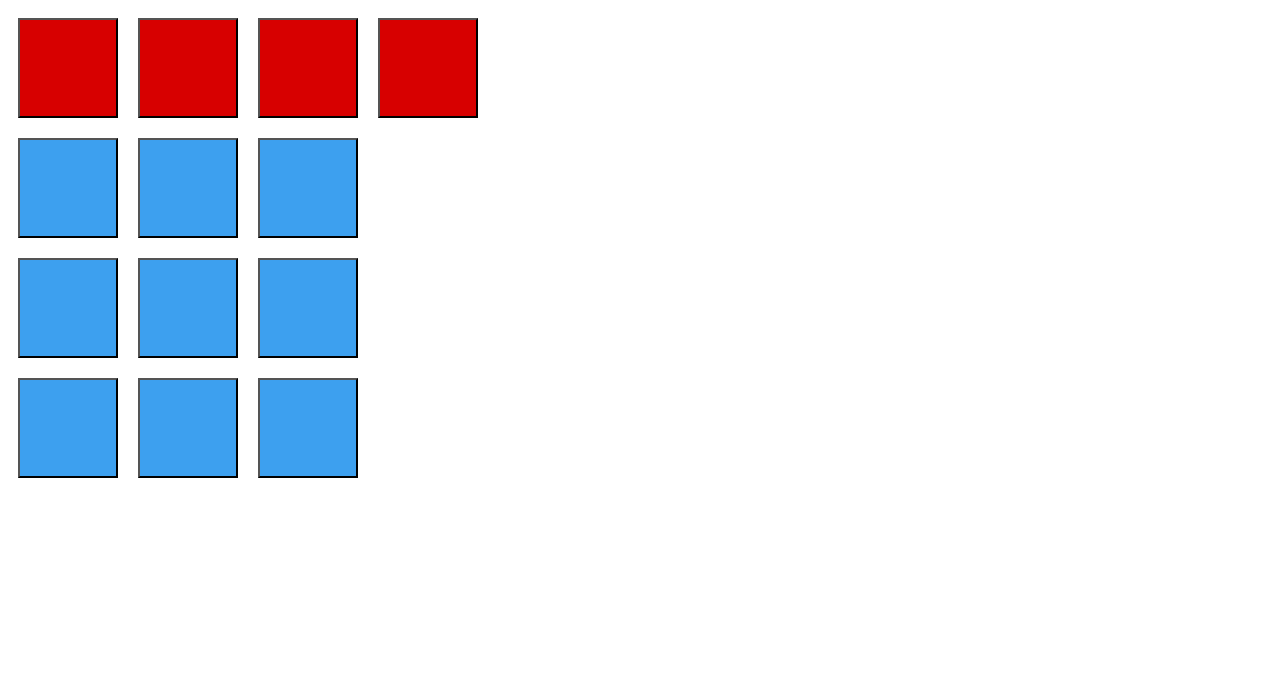
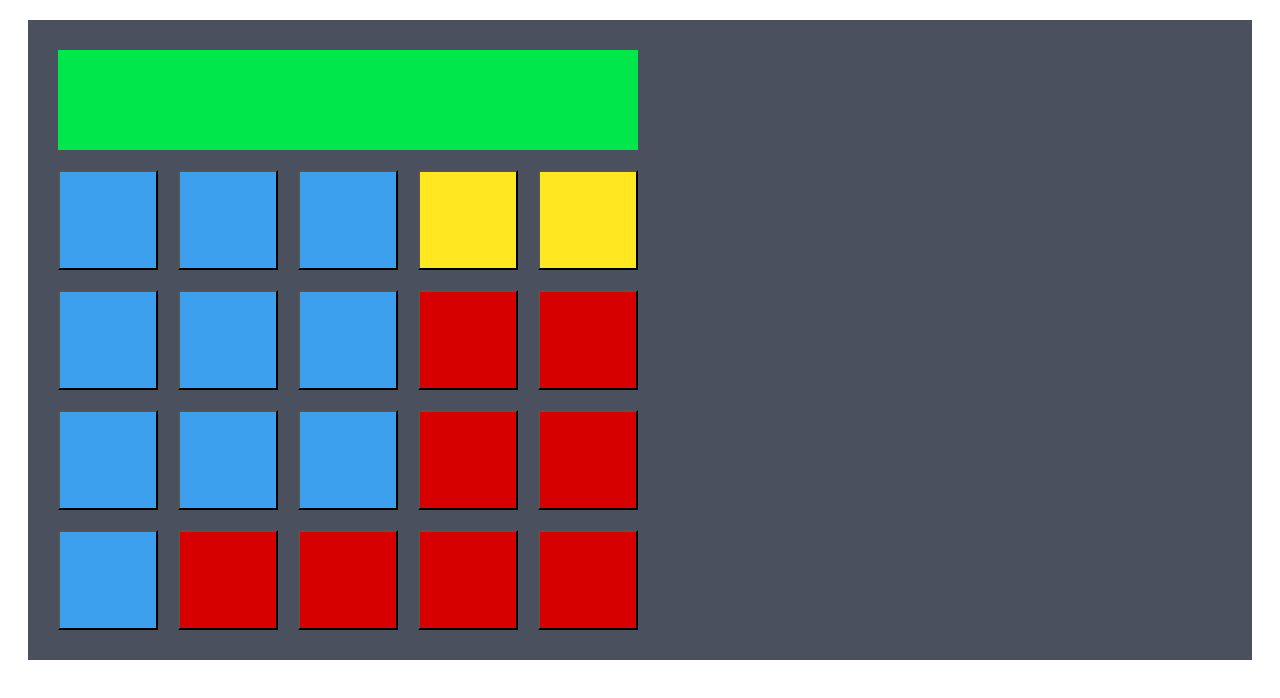
Before and after one commit to cerulea/calculator, a plain HTML site: page index.html in a window 1280 px wide. Drawn offline with Linux system fonts and the light colour scheme.

Commit message:
Created basic styling, still trying to fix calculator to be in center and cut off empty right space

```diff
--- a/index.html
+++ b/index.html
@@ -7,24 +7,34 @@
     </head>
     <body>
         <div class="calculator">
-            <div class="screen"></div>
+
             <div class="keypad">
-                <!--  +, -, *, /  -->
-                <button class="cell operation plus clear-left">
-                <button class="cell operation minus">
+                <div class="screen clear-right"></div>
+
+                <button class="cell input numpad7 clear-left">
+                <button class="cell input numpad8">
+                <button class="cell input numpad9">
+                <button class="cell special delete">
+                <button class="cell special AC">
+
+                <button class="cell input numpad4 clear-left">
+                <button class="cell input numpad5">
+                <button class="cell input numpad6">
                 <button class="cell operation multiply">
                 <button class="cell operation divide">
-                </button>
-                <!--  1, 2, ..., 9  -->
+
                 <button class="cell input numpad1 clear-left">
                 <button class="cell input numpad2">
                 <button class="cell input numpad3">
-                <button class="cell input numpad4 clear-left">
-                <button class="cell input numpad5">
-                <button class="cell input numpad6">
-                <button class="cell input numpad7 clear-left">
-                <button class="cell input numpad8">
-                <button class="cell input numpad9">
+                <button class="cell operation plus">
+                <button class="cell operation minus">
+
+                <button class="cell input numpad0 clear-left">
+                <button class="cell operation decimal">
+                <button class="cell operation EXP">
+                <button class="cell operation ANS">
+                <button class="cell operation equals">
+
             </div>
         </div>
 
--- a/style.css
+++ b/style.css
@@ -12,6 +12,10 @@
     clear: left;
 }
 
+.clear-right {
+    clear: right;
+}
+
 .calculator {
     text-align: center;
 }
@@ -23,3 +27,23 @@
 .operation {
     background-color: rgb(215, 0, 0);
 }
+
+.special {
+    background-color: rgb(255, 231, 34);
+}
+
+.screen {
+    display: block;
+    float: left;
+    width: 580px;
+    height: 100px;
+    background-color: rgb(0, 231, 75);
+    margin: 10px;
+}
+
+.calculator {
+    display: flex;
+    background-color: rgb(74, 80, 94);
+    margin: 20px;
+    padding: 20px;
+}
```
